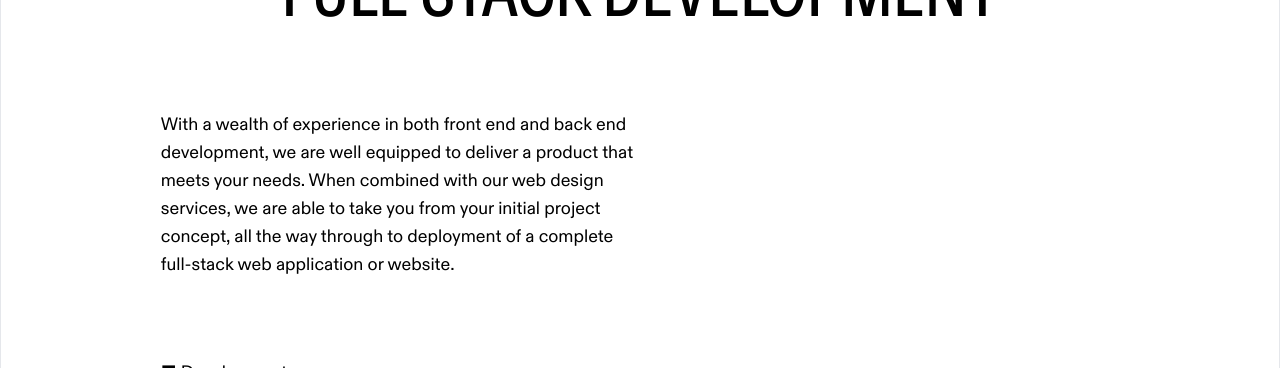
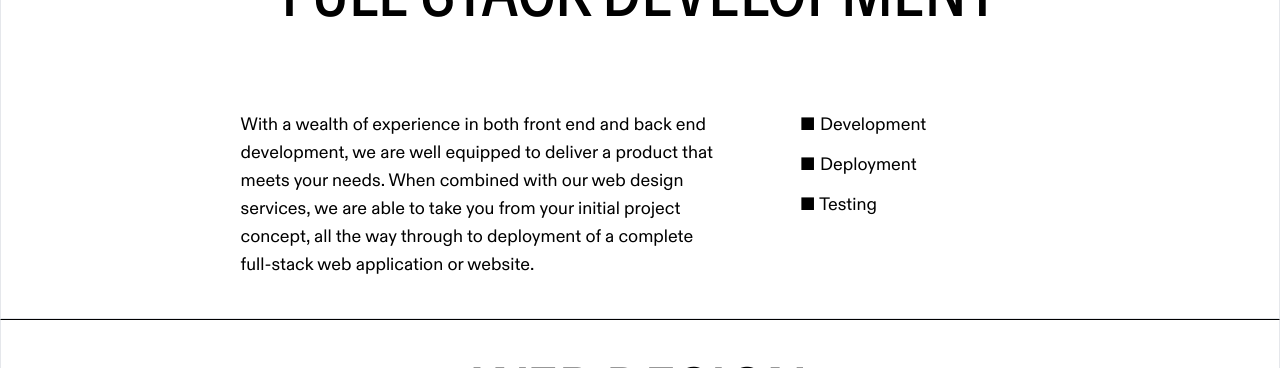
Before and after one commit to TandemCreativeDev/tandem, a Next.js app: page / in a window 1280 px wide. Both pictures are taken after a click on the button "FULL-STACK DEVELOPMENT". Shown: the part 1910-2278 px from the top of the page. Built offline with nearby package versions, Linux system fonts and the light colour scheme.

Commit message:
fix bug in flex tailwind class

```diff
--- a/src/components/Accordion.tsx
+++ b/src/components/Accordion.tsx
@@ -80,7 +80,7 @@ export default function Accordion() {
               </button>
               <div
                 className={clsx(
-                  "text-lg w-3/4 m-auto flex flex-col md:flex-rowjustify-center py-10 text-left gap-20",
+                  "text-lg w-3/4 m-auto flex flex-col md:flex-row justify-center py-10 text-left gap-20",
                   {
                     block: openAccordionSection === index,
                     hidden: openAccordionSection !== index,
```
